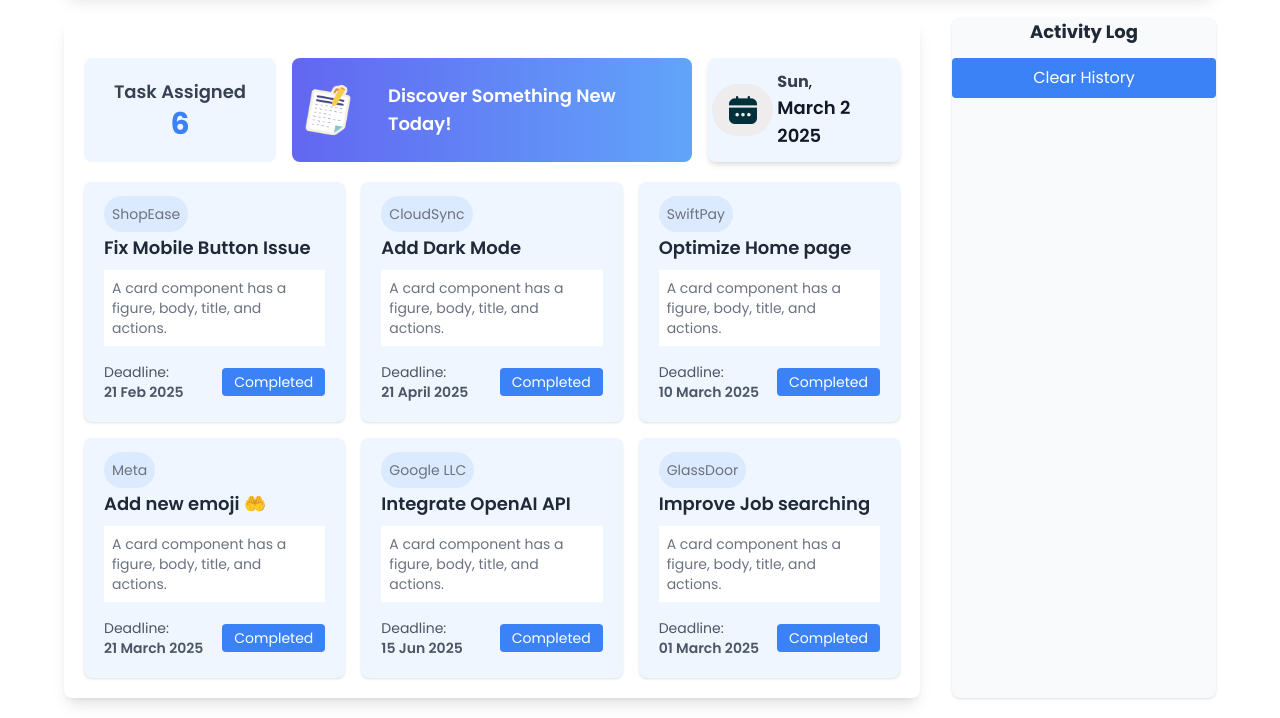
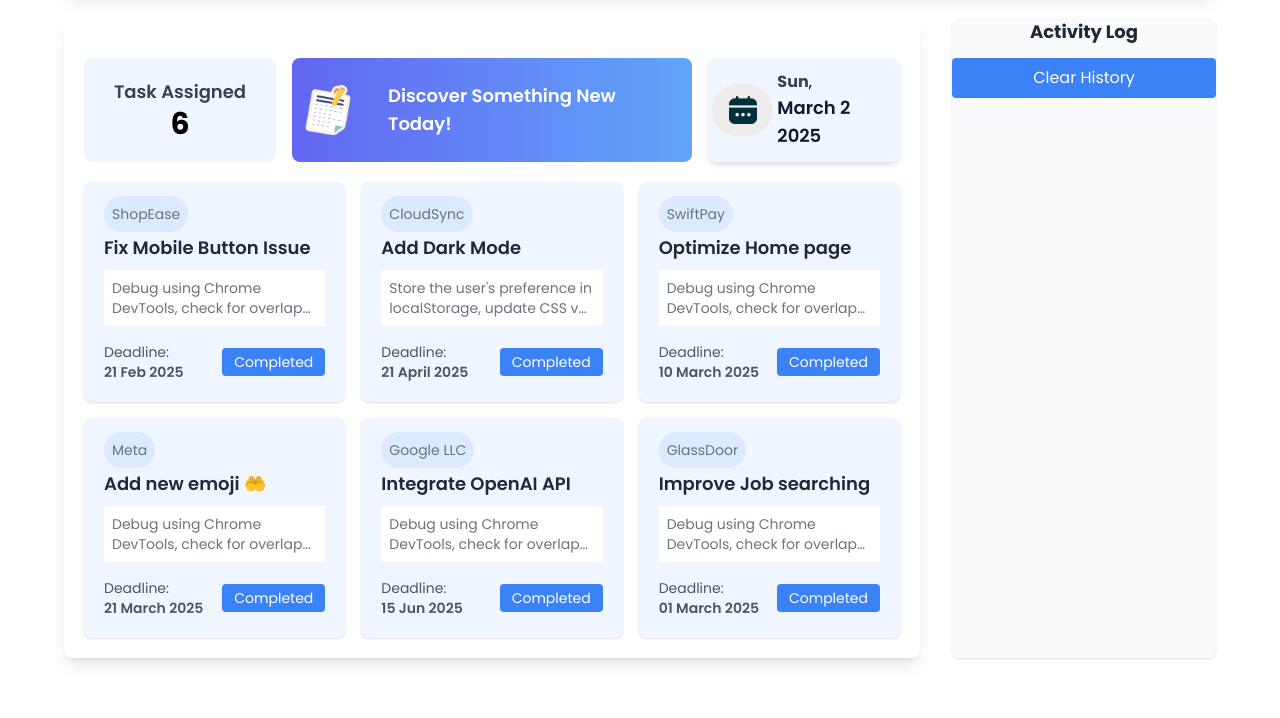
Before and after one commit to MdRakibHossen0/Assignment-05, a plain HTML site: page index.html in a window 1280 px wide. Shown: the part 138-856 px from the top of the page. After the commit the page ends 816 px from the top, so only its background shows below. Drawn offline with nearby package versions, Linux system fonts and the light colour scheme.

Commit message:
update text

```diff
--- a/index.html
+++ b/index.html
@@ -63,7 +63,7 @@
           <section class="grid grid-cols-12 gap-4 mt-5">
             <div class="bg-blue-50 col-span-3 p-5 rounded-lg text-center">
               <h3 class="text-lg font-semibold text-gray-700">Task Assigned</h3>
-              <span id="task-assigned" class="text-3xl font-bold text-blue-500"
+              <span id="task-assigned" class="text-3xl font-bold "
                 >6</span
               >
             </div>
@@ -118,8 +118,9 @@
               >
                 Fix Mobile Button Issue
               </h3>
-              <p class="text-sm text-gray-500 mt-2 bg-white p-2">
-                A card component has a figure, body, title, and actions.
+              <p class="text-sm text-gray-500 mt-2 bg-white p-2 truncate">
+                Debug using Chrome <br> DevTools, check for overlapping elements, and ensure onClick works properly
+and ensure onClick works properly.
               </p>
               <div class="flex justify-between items-center mt-4">
                  <p class="text-sm text-gray-600"
@@ -139,8 +140,8 @@
               <h3 id="Add-Dark-text" class="text-lg font-semibold text-gray-800 mt-2">
                 Add Dark Mode
               </h3>
-              <p class="text-sm text-gray-500 mt-2 bg-white p-2">
-                A card component has a figure, body, title, and actions.
+              <p class="text-sm text-gray-500 mt-2 bg-white p-2 truncate">
+                Store the user's preference in <br> localStorage, update CSS variables dynamically, and apply a smooth transition effect.
               </p>
               <div class="flex justify-between items-center mt-4">
                <p class="text-sm text-gray-600"
@@ -160,8 +161,8 @@
               <h3 id="Optimize-text" class="text-lg font-semibold text-gray-800 mt-2">
               Optimize  Home page
               </h3>
-              <p class="text-sm text-gray-500 mt-2 bg-white p-2">
-                A card component has a figure, body, title, and actions.
+              <p class="text-sm text-gray-500 mt-2 bg-white p-2 truncate">
+               Debug using Chrome <br> DevTools, check for overlapping elements, and ensure onClick works properly.
               </p>
               <div class="flex justify-between items-center mt-4">
                  <p class="text-sm text-gray-600"
@@ -181,8 +182,9 @@
               <h3 id="Add-new-text" class="text-lg font-semibold text-gray-800 mt-2">
                 Add new emoji 🤲
               </h3>
-              <p class="text-sm text-gray-500 mt-2 bg-white p-2">
-                A card component has a figure, body, title, and actions.
+              <p class="text-sm text-gray-500 mt-2 bg-white p-2 truncate">
+               Debug using Chrome <br> DevTools, check for overlapping elements, and ensure onClick works properly
+and ensure onClick works properly.
               </p>
               <div class="flex justify-between items-center mt-4">
                 <p class="text-sm text-gray-600"
@@ -202,8 +204,9 @@
               <h3 id="ai-search-text" class="text-lg font-semibold text-gray-800 mt-2">
                 Integrate OpenAI API
               </h3>
-              <p class="text-sm text-gray-500 mt-2 bg-white p-2">
-                A card component has a figure, body, title, and actions.
+              <p class="text-sm text-gray-500 mt-2 bg-white p-2 truncate">
+               Debug using Chrome <br> DevTools, check for overlapping elements, and ensure onClick works properly
+and ensure onClick works properly.
               </p>
               <div class="flex justify-between items-center mt-4">
                 <p class="text-sm text-gray-600"
@@ -223,8 +226,9 @@
               <h3 id="Job-Searching-text" class="text-lg font-semibold text-gray-800 mt-2">
                 Improve Job searching
               </h3>
-              <p class="text-sm text-gray-500 mt-2 bg-white p-2">
-                A card component has a figure, body, title, and actions.
+              <p class="text-sm text-gray-500 mt-2 bg-white p-2 truncate">
+                 Debug using Chrome <br> DevTools, check for overlapping elements, and ensure onClick works properly
+and ensure onClick works properly.
               </p>
               <div class="flex justify-between items-center mt-4">
                 <p class="text-sm text-gray-600"
```
Also changed, not shown: blogs.html (+3 -3 lines).
